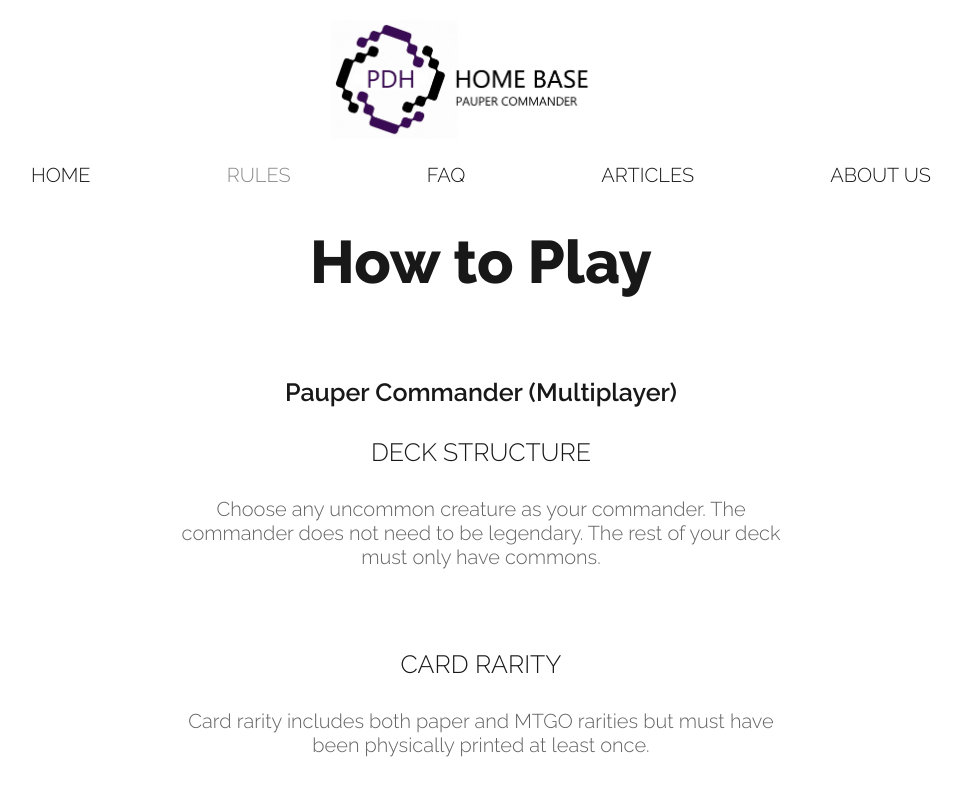
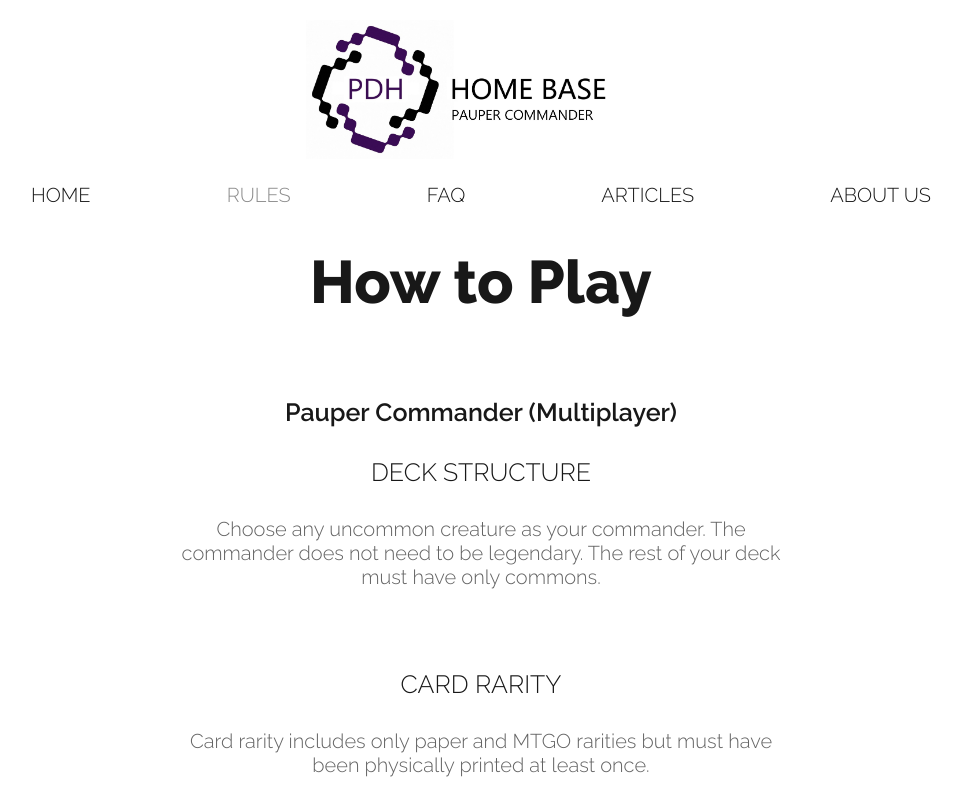
Before and after one commit to Podkomorka/pdhhomebase-v1, a plain HTML site: page rules.html in a window 1280 px wide. Shown: the top 800 px of the page, without its empty margins (159-1121 px from the left). Drawn offline with Linux system fonts and the light colour scheme.

Commit message:
Add files via upload

```diff
--- a/css/style.css
+++ b/css/style.css
@@ -134,7 +134,7 @@ header {
 }
 
 header img {
-  max-width: 30rem;
+  max-width: 35rem;
   margin: 2rem 0;
 }
 
--- a/rules.html
+++ b/rules.html
@@ -36,14 +36,14 @@
       <section class="rule">
         <div>
           <h2>DECK STRUCTURE</h2>
-          <p>Choose any uncommon creature as your commander. The commander does not need to be legendary. The rest of your deck must only have commons.</p>
+          <p>Choose any uncommon creature as your commander. The commander does not need to be legendary. The rest of your deck must have only commons.</p>
         </div>
       </section>
 
       <section class="rule">
         <div>
           <h2>CARD RARITY</h2>
-          <p>Card rarity includes both paper and MTGO rarities but must have been physically printed at least once.</p>
+          <p>Card rarity includes only paper and MTGO rarities but must have been physically printed at least once.</p>
         </div>
       </section>
 
```
